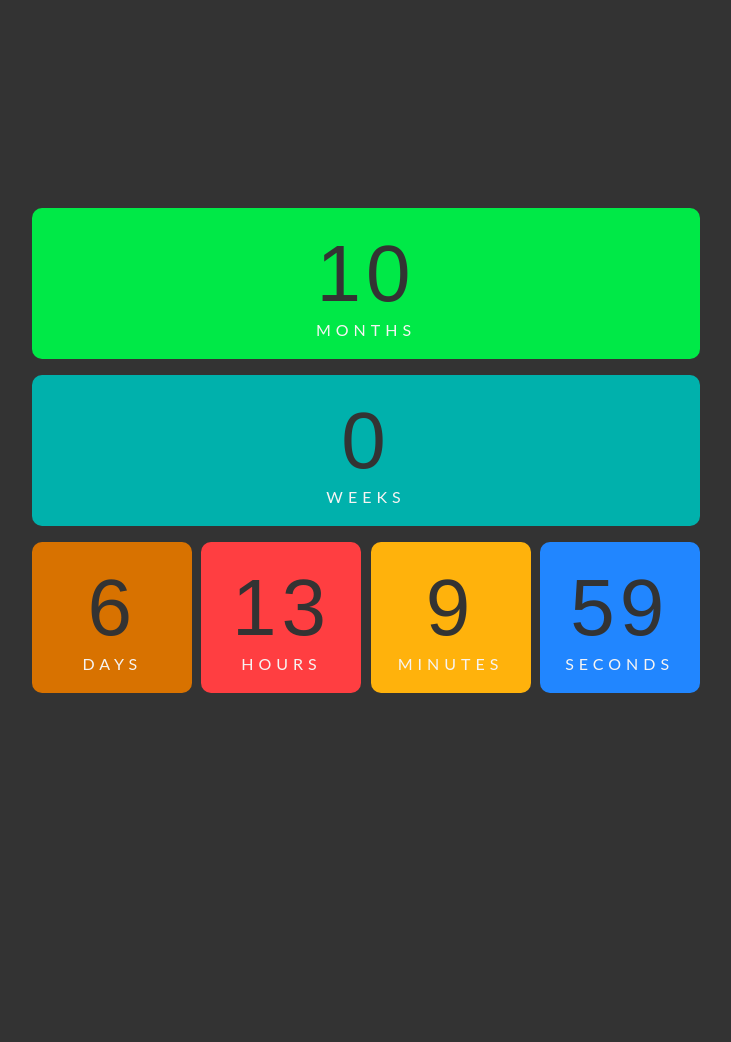
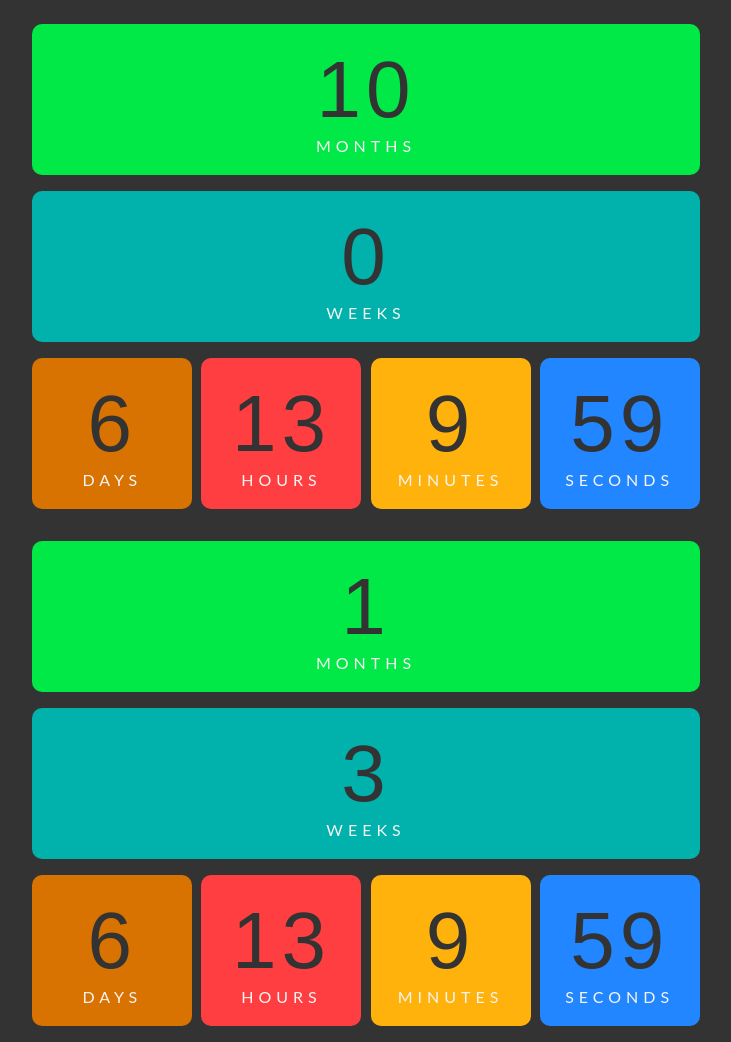
Before and after one commit to prplecake/jrgnsn.net, a Jekyll site: the page built from countup.html, in a window 1280 px wide. Shown: the whole page, without its empty margins (274-1005 px from the left). Built offline with Jekyll 4.4.1, drawn with Linux system fonts in a browser that asks for light colours; comment, search, counter and statistics services are not loaded; before the commit the page ends 900 px from its top, so only the background shows below that; some of the changed lines change nothing that is shown.

Commit message:
Add second counter

```diff
--- a/countup.html
+++ b/countup.html
@@ -15,12 +15,13 @@ sitemap: false
 		defer></script>
 </head>
 <body>
-	<div class="main">
-		<div id="countup"></div>
-	</div>
+	<div class="main"></div>
 
 	<script>
-		const chosenDate = new Date("2023-05-16").getTime();
+		const counters = [
+				new Date("2023-05-16").getTime(),
+				new Date("2024-01-24").getTime(),
+		];
 	</script>
 	<script src="/static/lib/js/luxon.min.js"></script>
 	<script src="/static/js/countup.js"></script>
--- a/static/css/countup.css
+++ b/static/css/countup.css
@@ -29,7 +29,7 @@ h1 sup {
     color: #FF3E41;
 }
 
-#countup {
+.counter {
     color: #F6F4F3;
     text-align: center;
     text-transform: uppercase;
--- a/static/js/countup.js
+++ b/static/js/countup.js
@@ -1,12 +1,5 @@
 /*jshint multistr: true */
-setInterval(function () {
-
-  const start = luxon.DateTime.fromMillis(chosenDate);
-  const end = luxon.DateTime.now();
-
-  const diff = end.diff(start, ["months", "weeks", "days", "hours", "minutes", "seconds"]).toObject();
-
-  document.getElementById("countup").innerHTML =
+const counterInnterHtmlBuilder = (diff) =>
   "<div class=\"months\"> \
   <div class=\"c-number\">" + diff.months + "</div>months</div> \
   <div class=\"weeks\"> \
@@ -21,4 +14,22 @@ setInterval(function () {
   <div class=\"c-number\">" + Math.floor(diff.seconds) + "</div>seconds</div> \
   </div>";
 
+
+
+counters.forEach((counterTime, i) => {
+  let divId = `counter-${i}`;
+  let div = document.createElement("div");
+  div.setAttribute("id", divId);
+  div.classList.add("counter");
+  document.getElementsByClassName("main")[0].append(div);
+  setInterval(() => {
+    const start = luxon.DateTime.fromMillis(counterTime);
+    const end = luxon.DateTime.now();
+
+    const diff = end.diff(start, ["months", "weeks", "days", "hours", "minutes", "seconds"]).toObject();
+
+    div.innerHTML = counterInnterHtmlBuilder(diff);
+
+
   }, 1000);
+});
```
Lines whose indentation alone changed are shown as unchanged.
